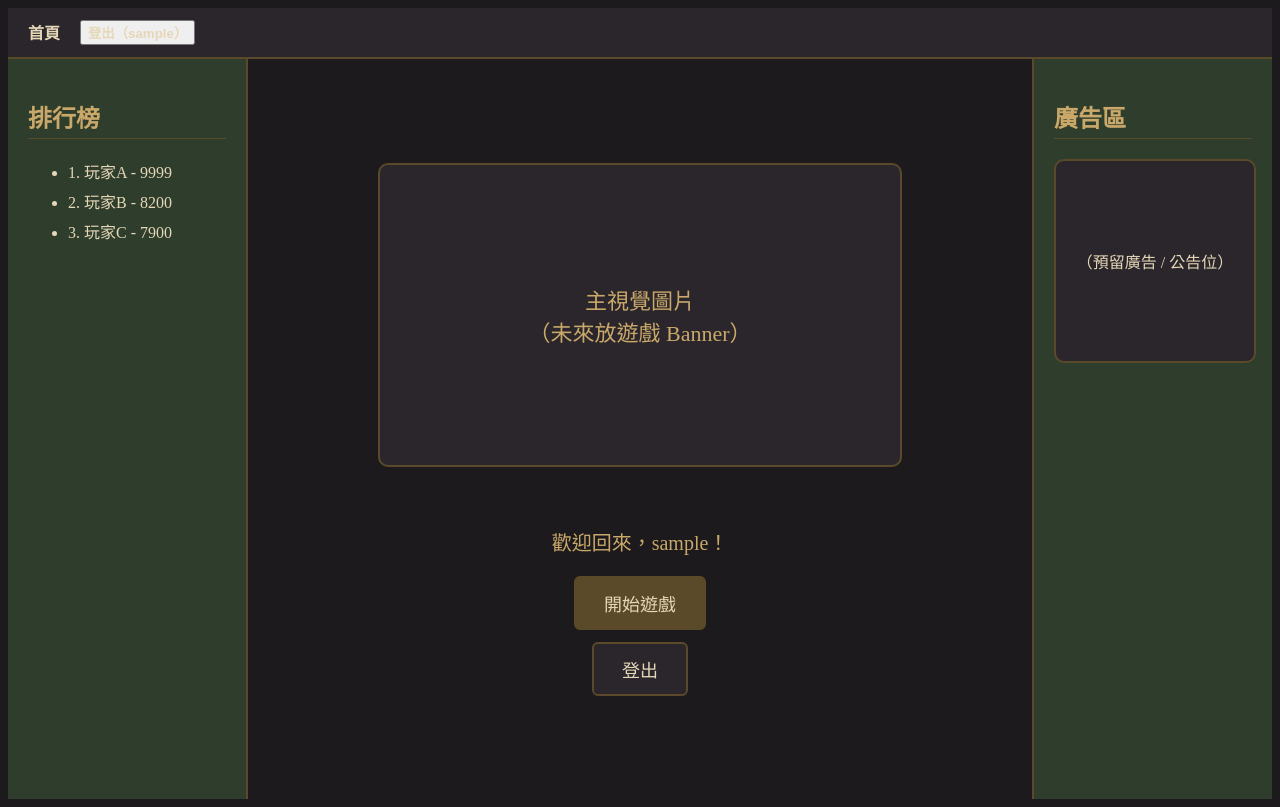
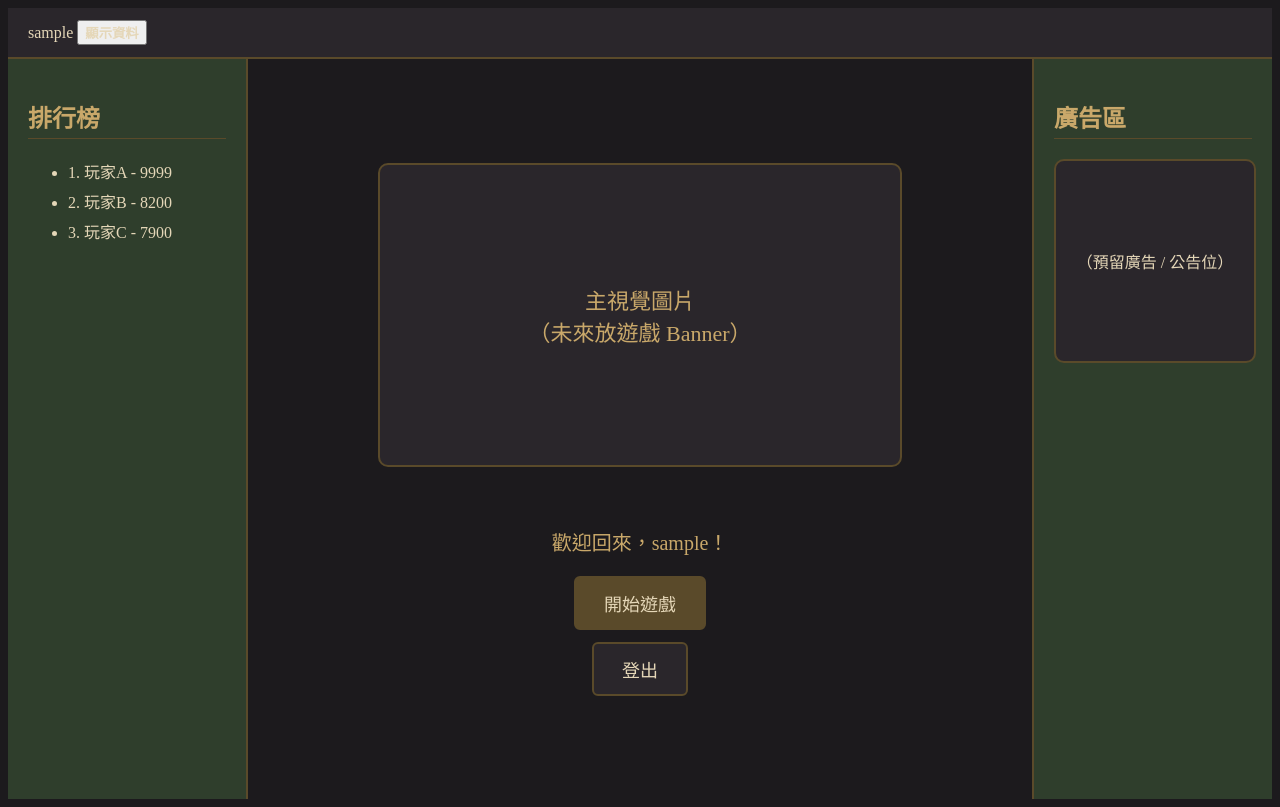
Before and after one commit to kurochan1901/WebGames_IReallyNeedTheCredit, a Flask app: page / in a window 1280 px wide. Run offline with Flask 3, Linux system fonts and the light colour scheme; the visitor is signed in with stand-in values (Sample User, id 1).

Commit message:
havor update --UserInfo

```diff
--- a/templates/base.html
+++ b/templates/base.html
@@ -14,15 +14,16 @@
 </head>
 <body>
   <header class="nav">
-    <a href="{{ url_for('home') }}">首頁</a>
-    {% if session.get('player_id') %}
-      <form method="post" action="{{ url_for('logout') }}" style="display:inline">
-        <button>登出（{{ session.get('username') }}）</button>
-      </form>
-    {% else %}
-      <a href="{{ url_for('login_form') }}">登入</a>
-      <a href="{{ url_for('register_form') }}">註冊</a>
-    {% endif %}
+
+    <div class="user-info" id="user-info">
+      {% if session.get('player_id') %}
+        <span>{{ session.get('username') }}</span>
+        <button onclick="togglePopup()">顯示資料</button>
+      {% else %}
+        <button onclick="togglePopup()">請先登入</button>
+      {% endif %}
+    </div>
+
   </header>
 
   {% with msgs = get_flashed_messages(with_categories=true) %}
```
